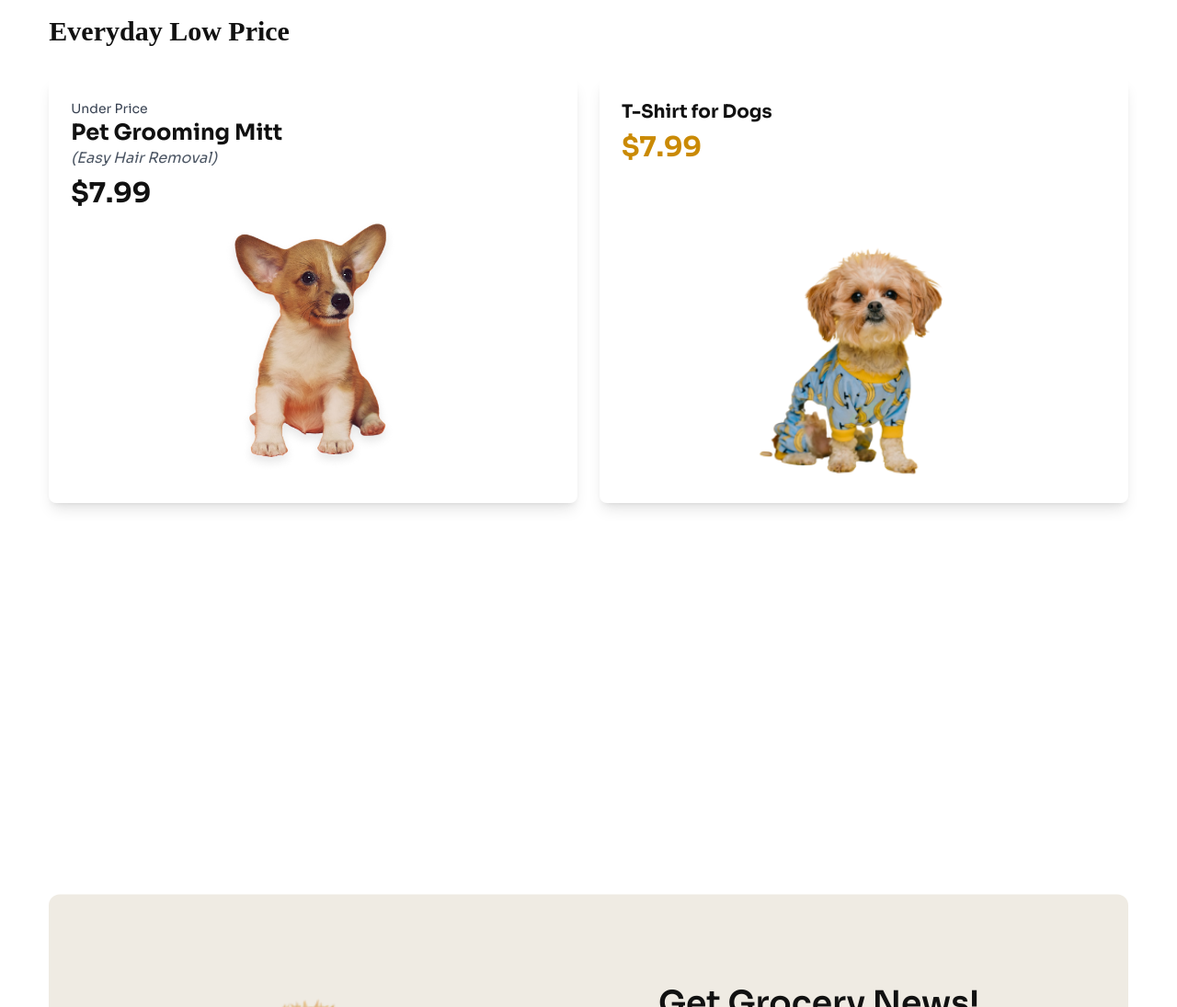
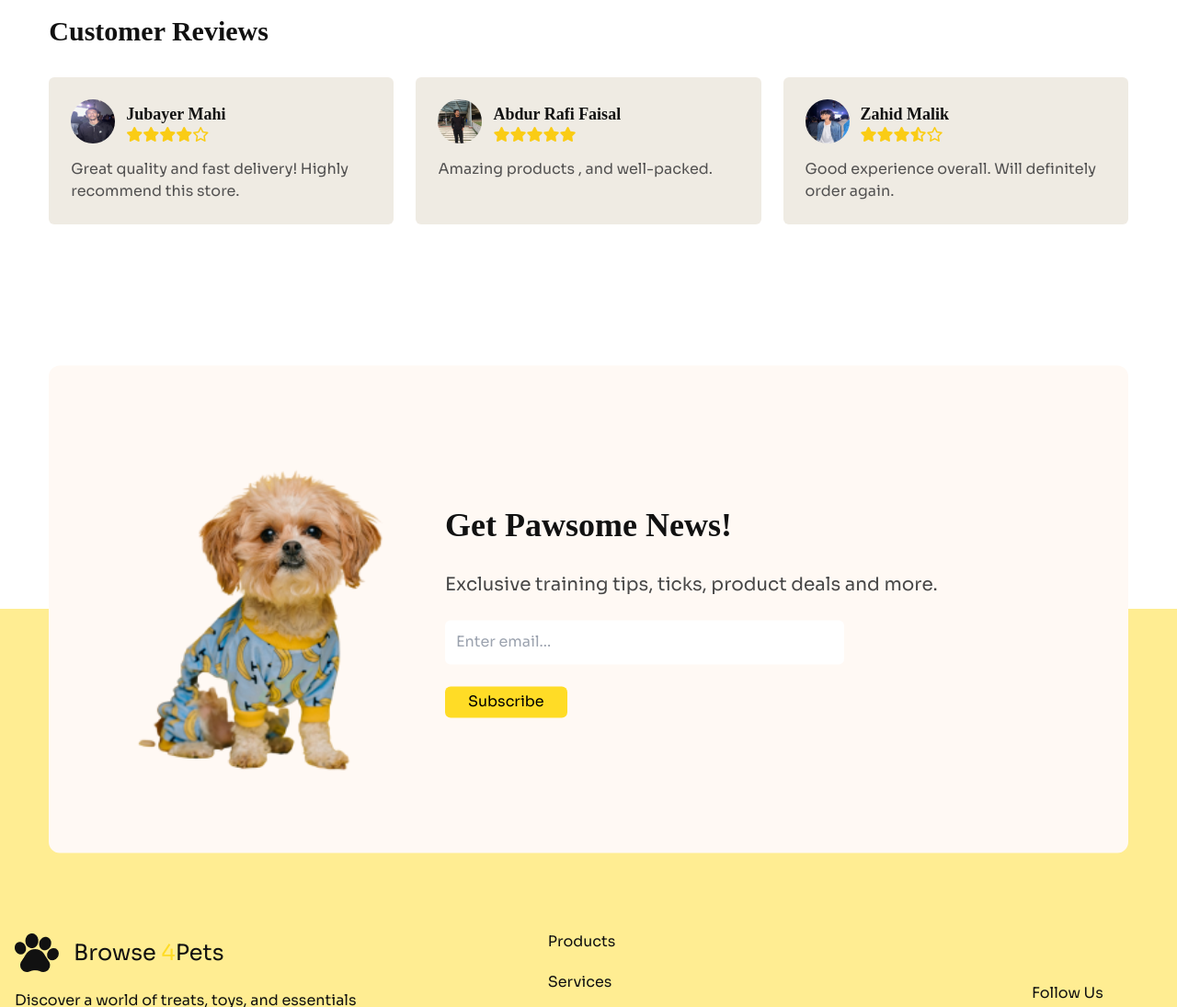
Before and after one commit to AFK-Riyan/assignment-3, a plain HTML site: page index.html in a window 1280 px wide. Shown: the part 2180-3275 px from the top of the page at 92% size. Drawn offline with nearby package versions, Linux system fonts and the light colour scheme; a web font is replaced by a local one.

Commit message:
added the extra section and the footer section

```diff
--- a/index.html
+++ b/index.html
@@ -1,21 +1,24 @@
 <!DOCTYPE html>
 <html lang="en" data-theme="light">
+
 <head>
     <meta charset="UTF-8">
     <meta name="viewport" content="width=device-width, initial-scale=1.0">
     <title>Pet Shop</title>
     <link rel="preconnect" href="https://fonts.googleapis.com">
     <link rel="preconnect" href="https://fonts.gstatic.com" crossorigin>
-<link href="https://fonts.googleapis.com/css2?family=ADLaM+Display&family=Sora:wght@100..800&display=swap" rel="stylesheet">
+    <link href="https://fonts.googleapis.com/css2?family=ADLaM+Display&family=Sora:wght@100..800&display=swap"
+        rel="stylesheet">
     <script src="https://kit.fontawesome.com/478aca7085.js" crossorigin="anonymous"></script>
     <script src="https://unpkg.com/@tailwindcss/browser@4"></script>
     <link href="https://cdn.jsdelivr.net/npm/daisyui@4.12.23/dist/full.min.css" rel="stylesheet" type="text/css" />
     <script src="https://cdn.tailwindcss.com"></script>
     <style>
-    .prm-font{
+        .prm-font {
             font-family: "Sora", serif;
         }
-    .sec-font{
+
+        .sec-font {
             font-family: "ADLaM Display", serif;
         }
     </style>
@@ -134,13 +137,16 @@
             <div class="md:max-w-7xl w-11/12 mx-auto py-[100px]">
                 <h2 class="text-3xl font-semibold mb-8 sec-font">Trending Pet Products</h2>
                 <div class="grid grid-cols-1 md:grid-cols-3 md:gap-6 gap-y-6">
-                <div class=" bg-[#F9DF8A] rounded-md py-12 p-6 flex flex-col gap-5 relative row-span-1 overflow-hidden">
+                    <div
+                        class=" bg-[#F9DF8A] rounded-md py-12 p-6 flex flex-col gap-5 relative row-span-1 overflow-hidden">
                         <h2 class=" text-3xl font-bold sec-font">T- Shirt For Dogs</h2>
                         <p class="text-[#111111]">
                             Discover a world of treats,toys,and <br> essentials handpick for
                         </p>
                         <div>
-                        <button class="py-[5px] px-[25px] rounded-md font-[500] text-[#111111] hover:text-[#179800] bg-white md:mb-0 mb-20">Shop Now</button>
+                            <button
+                                class="py-[5px] px-[25px] rounded-md font-[500] text-[#111111] hover:text-[#179800] bg-white md:mb-0 mb-20">Shop
+                                Now</button>
                         </div>
                         <div class="absolute md:right-0 md:bottom-0 bottom-0 -right-[40px] ">
                             <img class="md:w-full w-[80%]" src="assets/cute-pet-small.png" alt="">
@@ -269,44 +275,80 @@
             </div>
         </section>
         <!-- Low Price Section -->
- <section class="w-11/12 mx-auto mt-36 mb-36">
-    <h2 class="text-3xl font-semibold mb-8 sec-font">Everyday Low Price</h2>
-    <div class="grid grid-cols-1 md:grid-cols-2 gap-6">
-        <!-- Pet Grooming Mitt -->
-        <div class="bg-gradient-to-r from-purple-300 to-blue-200 p-6 rounded-lg flex flex-col justify-between shadow-lg">
+        <section class="w-11/12 mx-auto mt-36">
+        </section>
+        <!-- Customer Review (Extra Section) -->
+        <section class="w-11/12 mx-auto mt-36 -mb-60 md:-mb-28">
+            <h2 class="text-3xl font-[600] mb-8 sec-font">Customer Reviews</h2>
+            <div class="grid md:grid-cols-3 gap-6">
+                <div class="p-6 rounded-md bg-[#EFEBE3] flex flex-col gap-4">
+                    <div class="flex items-center gap-3">
+                        <img src="assets/mahi.jpg" alt="User" class="w-12 h-12 rounded-full">
                         <div>
-                <p class="text-sm text-gray-700">Under Price</p>
-                <h3 class="text-2xl font-bold">Pet Grooming Mitt</h3>
-                <p class="text-gray-600 italic">(Easy Hair Removal)</p>
-                <p class="text-3xl font-bold mt-2">$7.99</p>
+                            <h3 class="text-lg font-[600] sec-font">Jubayer Mahi</h3>
+                            <div class="flex text-yellow-400">
+                                <i class="fa-solid fa-star"></i>
+                                <i class="fa-solid fa-star"></i>
+                                <i class="fa-solid fa-star"></i>
+                                <i class="fa-solid fa-star"></i>
+                                <i class="fa-regular fa-star"></i>
                             </div>
-            <img src="assets/cute-dog-mid.png" alt="" class="w-60 h-auto mx-auto">
                         </div>
-
-        <!-- T-Shirt for Dogs -->
-        <div class="bg-gradient-to-r from-yellow-100 to-yellow-300 p-6 rounded-lg flex flex-col justify-between shadow-lg">
-            <h3 class="text-xl font-bold">T-Shirt for Dogs</h3>
-            <p class="text-3xl font-bold text-yellow-600">$7.99</p>
-            <img src="assets/cute-pet-small.png" alt="T-Shirt for Dogs" class="w-60 h-auto mx-auto">
+                    </div>
+                    <p class="text-[#525151]">Great quality and fast delivery! Highly recommend this store.</p>
+                </div>
+                <div class="p-6 rounded-md bg-[#EFEBE3] flex flex-col gap-4">
+                    <div class="flex items-center gap-3">
+                        <img src="assets/faisal.jpg" alt="User" class="w-12 h-12 rounded-full">
+                        <div>
+                            <h3 class="text-lg font-[600] sec-font">Abdur Rafi Faisal</h3>
+                            <div class="flex text-yellow-400">
+                                <i class="fa-solid fa-star"></i>
+                                <i class="fa-solid fa-star"></i>
+                                <i class="fa-solid fa-star"></i>
+                                <i class="fa-solid fa-star"></i>
+                                <i class="fa-solid fa-star"></i>
+                            </div>
+                        </div>
+                    </div>
+                    <p class="text-[#525151]">Amazing products , and well-packed.</p>
+                </div>
+                <div class="p-6 rounded-md bg-[#EFEBE3] flex flex-col gap-4">
+                    <div class="flex items-center gap-3">
+                        <img src="assets/zahid.jpg" alt="User" class="w-12 h-12 rounded-full">
+                        <div>
+                            <h3 class="text-lg font-[600] sec-font">Zahid Malik</h3>
+                            <div class="flex text-yellow-400">
+                                <i class="fa-solid fa-star"></i>
+                                <i class="fa-solid fa-star"></i>
+                                <i class="fa-solid fa-star"></i>
+                                <i class="fa-solid fa-star-half-stroke"></i>
+                                <i class="fa-regular fa-star"></i>
+                            </div>
+                        </div>
+                    </div>
+                    <p class="text-[#525151]">Good experience overall. Will definitely order again.</p>
                 </div>
             </div>
         </section>
         <!-- Get Grocery News! -->
         <section>
             <div class="w-11/12 mx-auto">
-        <div class="rounded-xl bg-[#EFEBE3] md:pl-28 md:pb-28 translate-y-1/4">
+                <div class="rounded-xl bg-[#FFF9F4]  translate-y-1/4">
                     <div class="grid md:grid-cols-2">
-                <div>
-                    <img class=" w-80 ml-22 md:ml-0" src="assets/cute-pet-small.png" alt="">
+                        <div class=" md:pb-20">
+                            <img class=" w-80 ml-22 md:ml-0." src="assets/cute-pet-small.png" alt="">
                         </div>
-                <div class="flex flex-col gap-6 justify-center p-5 items-center md:items-start">
-                    <h2 class="md:text-[36px] text-[22px] font-[600] text-[#179800] md:text-[#111111]">Get Grocery News!</h2>
+                        <div class="flex flex-col gap-6 justify-center p-5 items-center md:items-start md:-ml-44">
+                            <h2 class="md:text-[36px] text-[22px] font-[600] sec-font">Get Pawsome News!</h2>
                             <p class="font-[400] text-xl text-[#474747] text-center md:text-left">
                                 Exclusive training tips, ticks, product deals and more.
                             </p>
-                    <input class="px-3 py-3 rounded-md bg-white text-[#C4C4C4] text-[16px] w-[80%]" type="text" placeholder="Enter email...">
+                            <input class="px-3 py-3 rounded-md bg-white text-[#C4C4C4] text-[16px] w-[80%] md:w-[60%]"
+                                type="text" placeholder="Enter email...">
                             <div>
-                        <button class="border-[#179800] border-[1.5px] py-[5px] px-[25px] rounded-md bg-[#179800] font-[400] hover:bg-white text-white hover:text-[#179800]">Subscribe</button>
+                                <button
+                                    class="py-[5px] px-[25px] rounded-md bg-[#FFDC26] font-[400] hover:bg-white text-black hover:text-[#179800]">Subscribe</button>
                             </div>
                         </div>
                     </div>
@@ -314,12 +356,15 @@
             </div>
         </section>
     </main>
-
-         <footer class="bg-[#179800]">
+    <!-- Footer Section  -->
+    <footer class="bg-[#FFDC2680]">
         <div class="max-w-7xl mx-auto pt-[390px] md:pt-[350px] pb-[140px] p-4">
-                <div class="grid md:grid-cols-3 text-white gap-8">
+            <div class="grid md:grid-cols-3 gap-8">
                 <div>
-                        <img src="images/logo-footer.png" alt="">
+                    <div class="flex items-center gap-4">
+                        <img src="assets/logo-footer.png" alt="logo">
+                        <h3 class="text-2xl lg:block">Browse <span class="text-[#FFDC26]"> 4</span>Pets</h3>
+                    </div>
                     <p class="pt-4">
                         Discover a world of treats, toys, and essentials handpicked for your furry friends
                     </p>
```
Also changed, not shown: assets/faisal.jpg (added), assets/mahi.jpg (added), assets/zahid.jpg (added). Lines whose indentation alone changed are shown as unchanged.
